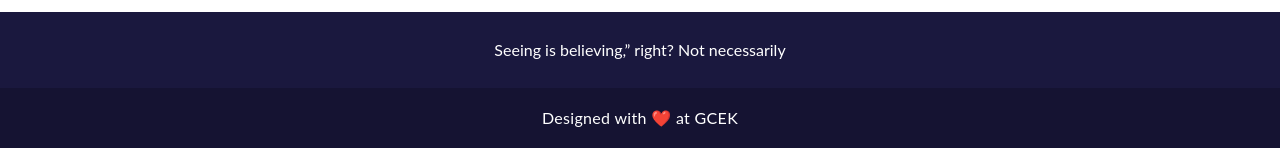
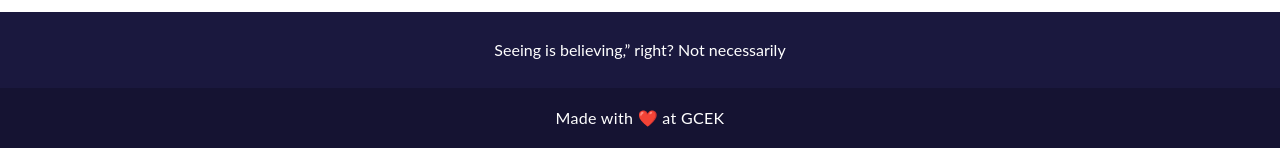
Before and after one commit to mohanpatil76/FakeNewsDetection, a Flask app: page /prediction in a window 1280 px wide. Shown: the part 1530-1678 px from the top of the page. Run offline with Flask 2, Linux system fonts and the light colour scheme; parts of the project's set-up code (start-up, migrations or seed data) failed here and were passed over; some libraries are stand-ins or nearby versions.

Commit message:
Update prediction.html
updated

```diff
--- a/templates/prediction.html
+++ b/templates/prediction.html
@@ -235,7 +235,7 @@
 
       <!-- Copyright -->
       <div class="text-center p-3" style="background-color: rgba(0, 0, 0, 0.2)">
-        <span style="letter-spacing: 0.02em">Designed with ❤️ at GCEK</span>
+        <span style="letter-spacing: 0.02em">Made with ❤️ at GCEK</span>
       </div>
     </footer>
   </section>
```
